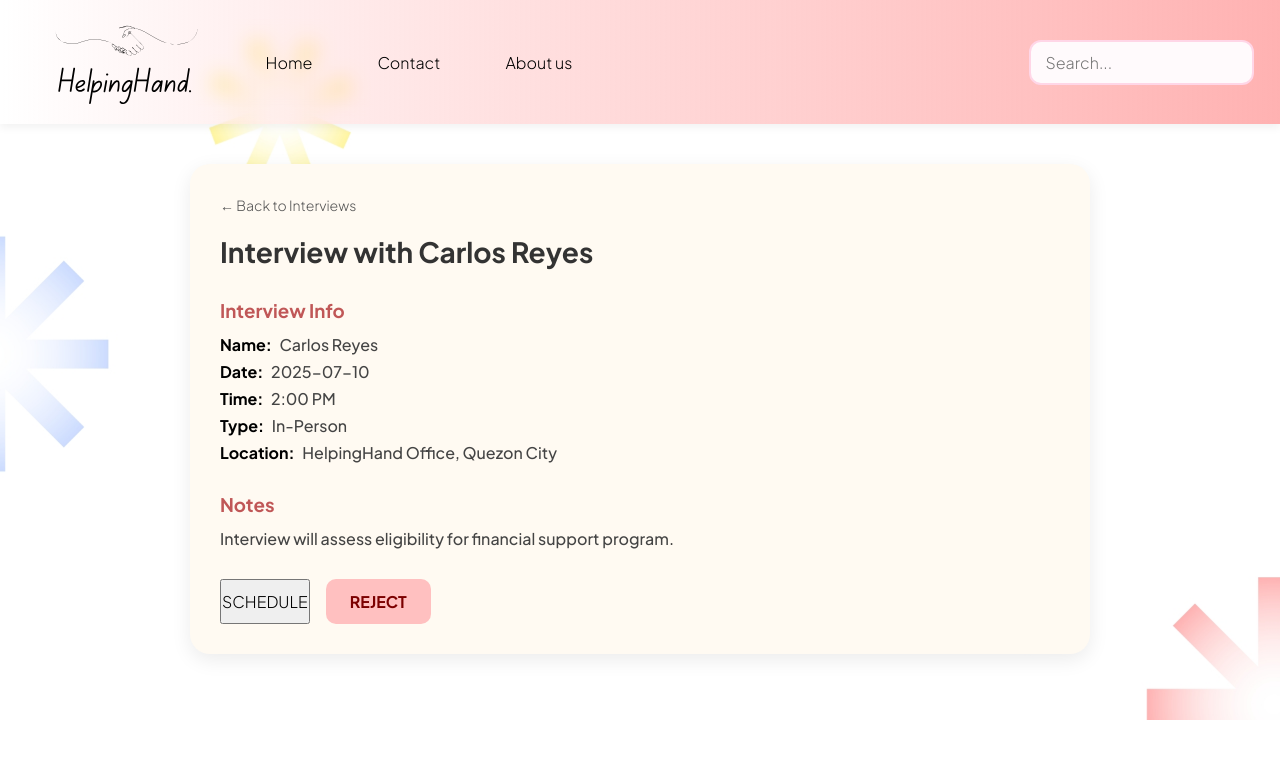
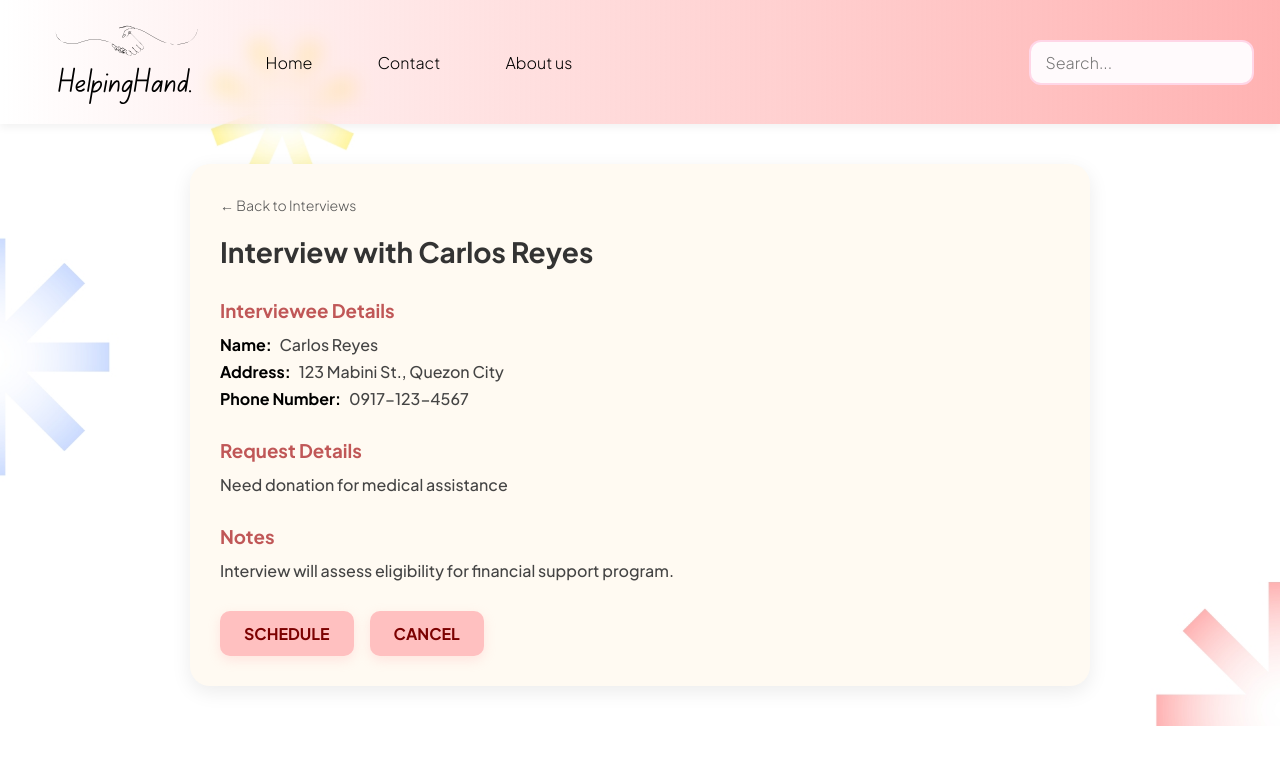
Before and after one commit to nit-rk4/HelpingHand, a PHP site: page /pages/interview-details.php in a window 1280 px wide. Shown: the top 765 px of the page. Run offline with PHP 8.4, Linux system fonts and the light colour scheme.

Commit message:
yung request ni denise sa interviews and details XD

```diff
--- a/css/style.css
+++ b/css/style.css
@@ -651,44 +674,40 @@ select:focus {
   gap: 16px;
 }
 
+
+/* ------------------------------
+   BUTTON STYLES
+------------------------------ */
 .btn-approve,
 .btn-reject,
-.btn-interview {
+.btn-interview,
+.btn-accept,
+.btn-neutral,
+.btn-confirm {
+  background-color: #ffc0c0;
+  color: #7c0000;
   padding: 12px 24px;
   font-weight: 600;
   border: none;
   border-radius: 10px;
   cursor: pointer;
-  transition: background-color 0.3s ease;
+  box-shadow: 0 4px 12px rgba(255, 178, 178, 0.3);
+  transition: background-color 0.3s ease, transform 0.3s ease;
 }
 
-.btn-approve {
-  background-color: #a8ffb0;
-  color: #084d0c;
+.btn-approve:hover,
+.btn-reject:hover,
+.btn-interview:hover,
+.btn-accept:hover,
+.btn-neutral:hover,
+.btn-confirm:hover {
+  background-color: #ff9b9b;
+  transform: scale(1.03);
 }
 
-.btn-approve:hover {
-  background-color: #7be68c;
-}
-
-.btn-reject {
-  background-color: #ffc0c0;
-  color: #7c0000;
-}
-
-.btn-reject:hover {
-  background-color: #ff9b9b;
-}
-
-.btn-interview {
-  background-color: #c0dbff;
-  color: #003366;
-}
-
-.btn-interview:hover {
-  background-color: #99c2ff;
-}
-
+/* ------------------------------
+   ATTACHMENTS & LINKS
+------------------------------ */
 .back-link {
   text-decoration: none;
   color: #555;
--- a/pages/interview-details.php
+++ b/pages/interview-details.php
@@ -35,60 +35,121 @@ $status = $_GET['status'] ?? 'pending';
     <?php
     // Sample Interview Data
     $applicant = "Carlos Reyes";
+    $address = "123 Mabini St., Quezon City";
+    $phone = "0917-123-4567";
+    $request = ($status === 'scheduled') ? "Help with tuition fees for 2nd semester" : "Need donation for medical assistance";
     $date = "2025-07-10";
     $time = "2:00 PM";
-    $type = "In-Person";
-    $location = "HelpingHand Office, Quezon City";
-    $notes = "Interview will assess eligibility for financial support program.";
+    $interviewer = "Ms. Santos";
+    $interviewNotes = "Applicant showed great promise and is eligible for support.";
     ?>
 
     <h2>Interview with <?= $applicant ?></h2>
 
-    <!-- Applicant Info -->
+    <!-- Interviewee Info -->
     <div class="details-section">
-      <h3>Interview Info</h3>
+      <h3>Interviewee Details</h3>
       <p><span class="details-label">Name:</span> <?= $applicant ?></p>
-      <p><span class="details-label">Date:</span> <?= $date ?></p>
-      <p><span class="details-label">Time:</span> <?= $time ?></p>
-      <p><span class="details-label">Type:</span> <?= $type ?></p>
-      <?php if ($type === 'In-Person'): ?>
-        <p><span class="details-label">Location:</span> <?= $location ?></p>
-      <?php endif; ?>
+      <p><span class="details-label">Address:</span> <?= $address ?></p>
+      <p><span class="details-label">Phone Number:</span> <?= $phone ?></p>
     </div>
 
-    <!-- Notes -->
+    <!-- Request Details -->
     <div class="details-section">
-      <h3>Notes</h3>
-      <p><?= $notes ?></p>
+      <h3>Request Details</h3>
+      <p><?= $request ?></p>
     </div>
 
-    <!-- Action Buttons or Status Display -->
     <?php if ($status === 'pending'): ?>
-      <form method="post" class="details-buttons">
-        <button type="submit" name="schedule" class="btn-accept">SCHEDULE</button>
-        <button type="submit" name="reject" class="btn-reject">REJECT</button>
+      <!-- Notes -->
+      <div class="details-section">
+        <h3>Notes</h3>
+        <p>Interview will assess eligibility for financial support program.</p>
+      </div>
+
+      <!-- Buttons -->
+      <div class="details-buttons" id="pending-buttons">
+        <button type="button" class="btn-accept" onclick="showScheduleForm()">SCHEDULE</button>
+        <form method="post" style="display: inline;">
+          <button type="submit" name="reject" class="btn-reject">CANCEL</button>
+        </form>
+      </div>
+
+      <!-- Schedule Form -->
+      <form method="post" id="schedule-form" class="form-container" style="display: none;">
+        <h3>Schedule Interview</h3>
+        <label>Date: <input type="date" name="schedule_date" required></label>
+        <label>Time: <input type="time" name="schedule_time" required></label>
+        <label>Interviewer: <input type="text" name="interviewer" required></label>
+        <div class="details-buttons">
+          <button type="submit" name="confirm_schedule" class="btn-confirm">CONFIRM SCHEDULE</button>
+        </div>
       </form>
+
+      <script>
+        function showScheduleForm() {
+          document.getElementById('pending-buttons').style.display = 'none';
+          document.getElementById('schedule-form').style.display = 'block';
+        }
+      </script>
+
     <?php elseif ($status === 'scheduled'): ?>
+      <!-- Schedule Details -->
       <div class="details-section">
-        <p><strong>Status:</strong>
-          <span class="status scheduled">Scheduled</span>
-        </p>
+        <h3>Schedule Details</h3>
+        <p><span class="details-label">Date:</span> <?= $date ?></p>
+        <p><span class="details-label">Time:</span> <?= $time ?></p>
+        <p><span class="details-label">Interviewer:</span> <?= $interviewer ?></p>
       </div>
+
+      <!-- Buttons -->
+      <div class="details-buttons" id="scheduled-buttons">
+        <form method="post">
+          <button type="submit" name="mark_done" class="btn-accept">MARK AS DONE</button>
+          <button type="button" class="btn-neutral" onclick="showRescheduleForm()">RESCHEDULE</button>
+          <button type="submit" name="cancel" class="btn-reject">CANCEL</button>
+        </form>
+      </div>
+
+      <!-- Reschedule Form -->
+      <form method="post" id="reschedule-form" class="form-container" style="display: none;">
+        <h3>Reschedule Interview</h3>
+        <label>New Date: <input type="date" name="new_date" required></label>
+        <label>New Time: <input type="time" name="new_time" required></label>
+        <label>Interviewer: <input type="text" name="new_interviewer" value="<?= $interviewer ?>" required></label>
+        <div class="details-buttons">
+          <button type="submit" name="confirm_reschedule" class="btn-confirm">CONFIRM</button>
+          <button type="button" class="btn-reject" onclick="cancelReschedule()">CANCEL</button>
+        </div>
+      </form>
+
+      <script>
+        function showRescheduleForm() {
+          document.getElementById('scheduled-buttons').style.display = 'none';
+          document.getElementById('reschedule-form').style.display = 'block';
+        }
+        function cancelReschedule() {
+          document.getElementById('reschedule-form').style.display = 'none';
+          document.getElementById('scheduled-buttons').style.display = 'flex';
+        }
+      </script>
+
     <?php elseif ($status === 'completed'): ?>
+      <!-- Completed Interview -->
       <div class="details-section">
-        <p><strong>Status:</strong>
-          <span class="status completed">Completed</span>
-        </p>
+        <h3>Interview Details</h3>
+        <p><span class="details-label">Date:</span> <?= $date ?></p>
+        <p><span class="details-label">Time:</span> <?= $time ?></p>
+        <p><span class="details-label">Interviewer:</span> <?= $interviewer ?></p>
       </div>
-    <?php else: ?>
+
+      <!-- Notes -->
       <div class="details-section">
-        <p><strong>Status:</strong>
-          <span class="status"><?= ucfirst(htmlspecialchars($status)) ?></span>
-        </p>
+        <h3>Notes</h3>
+        <p><?= $interviewNotes ?></p>
       </div>
+
     <?php endif; ?>
-
   </main>
-
 </body>
 </html>
```
Also changed, not shown: other parts of css/style.css (+69 -6 lines), pages/interviews.php (+38 -13 lines).
